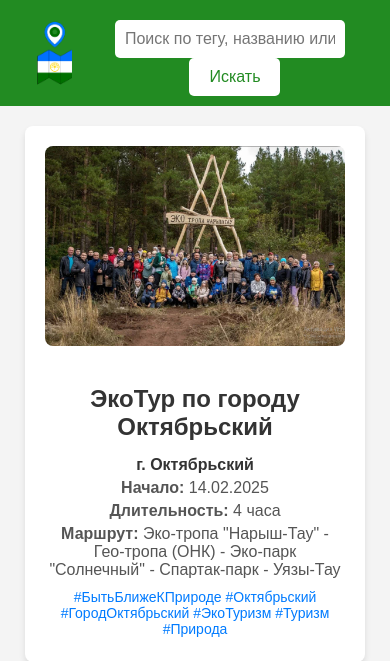
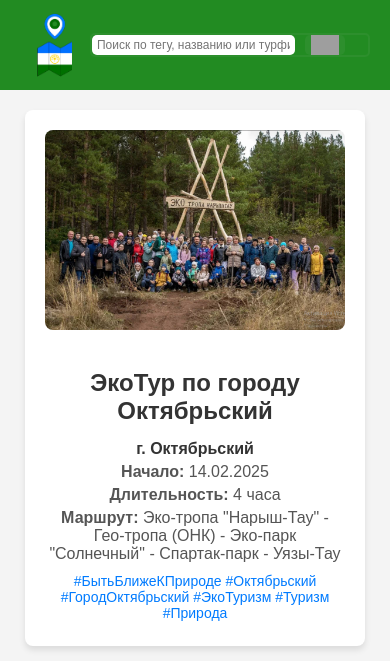
Before and after one commit to ebubler/bashmatur, a FastAPI app: page /tours in a window 390 px wide. Shown: the top 661 px of the page. Run offline with FastAPI, Linux system fonts and the light colour scheme; data comes from the database, SQL or seed files in the repository; both versions use the stored data as it was after the commit; parts of the project's set-up code (start-up, migrations or seed data) failed here and were passed over; grey boxes are pictures that could not be loaded.

Commit message:
пофиксил отображение на телефонах

```diff
--- a/static/home.css
+++ b/static/home.css
@@ -153,3 +153,34 @@
         width: 210px;
     }
 }
+
+@media (max-width: 768px) {
+    .header form {
+        display: flex;
+        align-items: center;
+        width: 80%; /* Общая ширина формы */
+        max-width: 400px;
+        margin: auto;
+        border: 2px solid #2d8f2d;
+        border-radius: 5px;
+        overflow: hidden;
+    }
+
+    .header input[type="text"] {
+        width: 70%; /* Ширина строки 70% */
+        font-size: 12px;
+        padding: 0 5px;
+        border: none;
+        outline: none;
+        height: 20px; /* Высота строки 10px */
+    }
+
+    .header button {
+        width: 40px;
+        height: 100%; /* Делаем кнопку такой же высоты, как инпут */
+        font-size: 0;
+        background: url('/static/search-icon.png') center/70% no-repeat, #2d8f2d;
+        border: none;
+        cursor: pointer;
+    }
+}
```
Also changed, not shown: static/agency.css (+62 -3 lines), static/tour.css (+14 -0 lines), templates/agency.html (+3 -6 lines), database.db.
